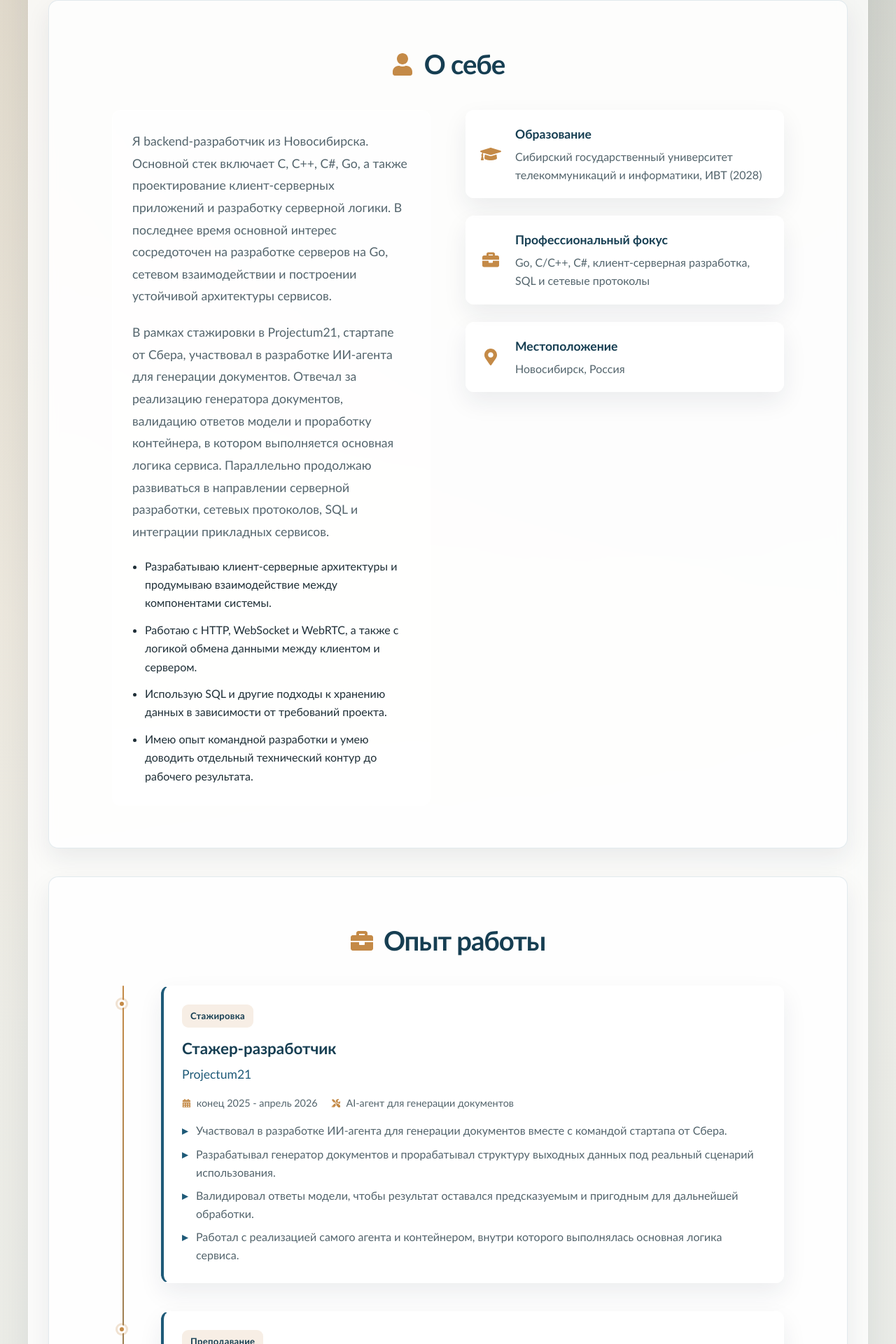
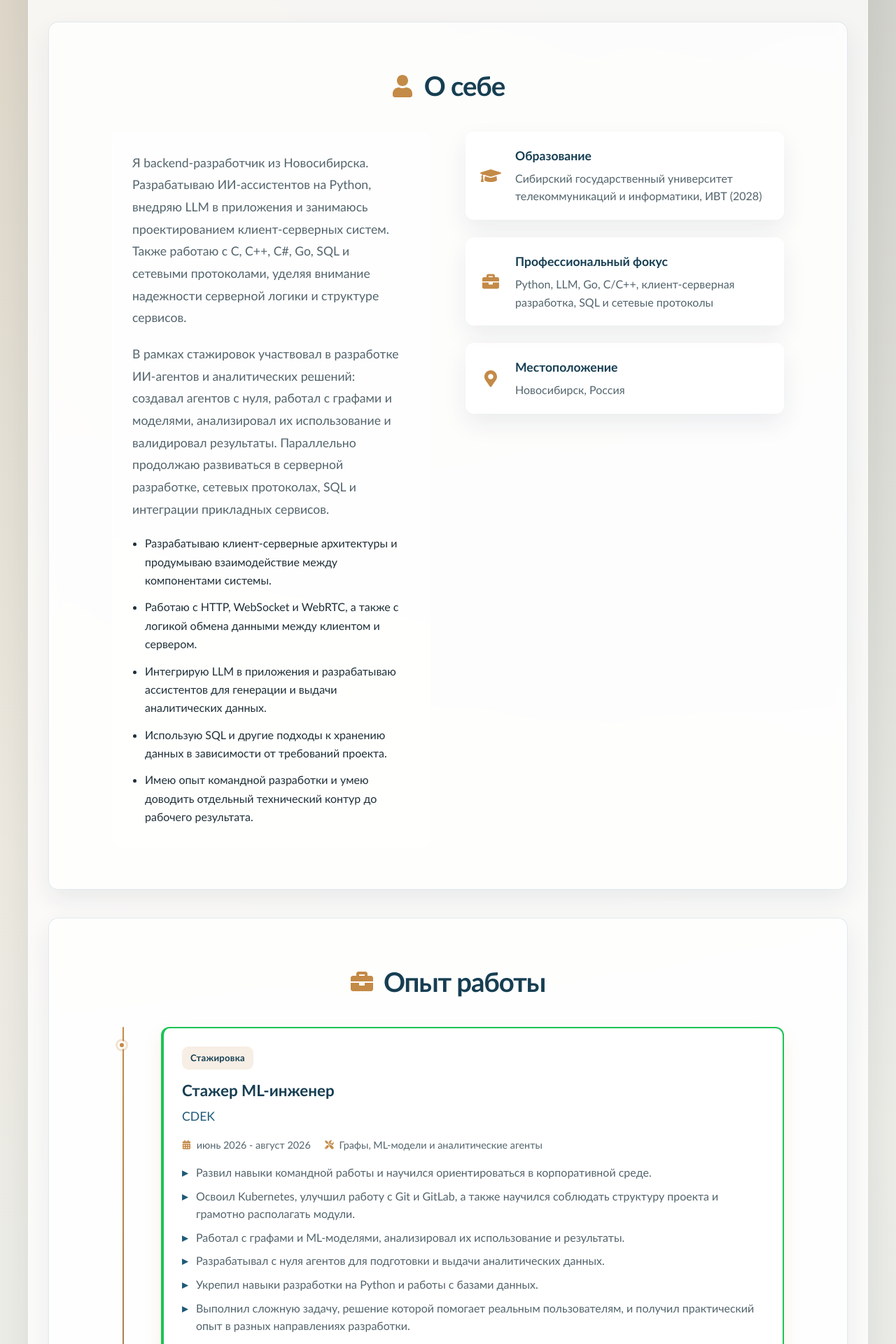
Before and after one commit to EgorTrytnev/MyResume_Site, a React (Create React App) app: page / in a window 1280 px wide. Shown: the part 696-2616 px from the top of the page at 70% size. Built offline with nearby package versions, Linux system fonts and the light colour scheme.

Commit message:
Обновил резюме

```diff
--- a/src/components/About.js
+++ b/src/components/About.js
@@ -34,23 +34,23 @@ const About = () => {
             viewport={{ once: true }}
           >
             <p className="about-text">
-              Я backend-разработчик из Новосибирска. Основной стек включает C, C++, C#, Go,
-              а также проектирование клиент-серверных приложений и разработку серверной логики.
-              В последнее время основной интерес сосредоточен на разработке серверов на Go,
-              сетевом взаимодействии и построении устойчивой архитектуры сервисов.
+              Я backend-разработчик из Новосибирска. Разрабатываю ИИ-ассистентов на Python,
+              внедряю LLM в приложения и занимаюсь проектированием клиент-серверных систем.
+              Также работаю с C, C++, C#, Go, SQL и сетевыми протоколами, уделяя внимание
+              надежности серверной логики и структуре сервисов.
             </p>
 
             <p className="about-text">
-              В рамках стажировки в Projectum21, стартапе от Сбера, участвовал в разработке
-              ИИ-агента для генерации документов. Отвечал за реализацию генератора документов,
-              валидацию ответов модели и проработку контейнера, в котором выполняется основная
-              логика сервиса. Параллельно продолжаю развиваться в направлении серверной разработки,
-              сетевых протоколов, SQL и интеграции прикладных сервисов.
+              В рамках стажировок участвовал в разработке ИИ-агентов и аналитических решений:
+              создавал агентов с нуля, работал с графами и моделями, анализировал их использование
+              и валидировал результаты. Параллельно продолжаю развиваться в серверной разработке,
+              сетевых протоколах, SQL и интеграции прикладных сервисов.
             </p>
 
             <ul className="about-points">
               <li>Разрабатываю клиент-серверные архитектуры и продумываю взаимодействие между компонентами системы.</li>
               <li>Работаю с HTTP, WebSocket и WebRTC, а также с логикой обмена данными между клиентом и сервером.</li>
+              <li>Интегрирую LLM в приложения и разрабатываю ассистентов для генерации и выдачи аналитических данных.</li>
               <li>Использую SQL и другие подходы к хранению данных в зависимости от требований проекта.</li>
               <li>Имею опыт командной разработки и умею доводить отдельный технический контур до рабочего результата.</li>
             </ul>
@@ -76,7 +76,7 @@ const About = () => {
               <FaBriefcase className="detail-icon" />
               <div className="detail-content">
                 <h4>Профессиональный фокус</h4>
-                <p>Go, C/C++, C#, клиент-серверная разработка, SQL и сетевые протоколы</p>
+                <p>Python, LLM, Go, C/C++, клиент-серверная разработка, SQL и сетевые протоколы</p>
               </div>
             </div>
 
--- a/src/components/Experience.css
+++ b/src/components/Experience.css
@@ -64,6 +64,12 @@
 .experience-content:hover {
   transform: translateY(-4px);
   box-shadow: 0 18px 32px rgba(24, 44, 58, 0.12);
+}
+
+.experience-content--featured {
+  box-shadow: 0 12px 26px rgba(196, 138, 71, 0.12);
+  border: 2px solid #1ac453;
+  border-left: 4px solid #1ac453;
 }
 
 /* Заголовок опыта */
--- a/src/components/Experience.js
+++ b/src/components/Experience.js
@@ -6,6 +6,23 @@ import './Experience.css';
 const Experience = () => {
   // Данные об опыте работы
   const experiences = [
+    {
+      id: 6,
+      company: "CDEK",
+      position: "Стажер ML-инженер",
+      period: "июнь 2026 - август 2026",
+      focus: "Графы, ML-модели и аналитические агенты",
+      tag: "Стажировка",
+      featured: true,
+      description: [
+        "Развил навыки командной работы и научился ориентироваться в корпоративной среде.",
+        "Освоил Kubernetes, улучшил работу с Git и GitLab, а также научился соблюдать структуру проекта и грамотно располагать модули.",
+        "Работал с графами и ML-моделями, анализировал их использование и результаты.",
+        "Разрабатывал с нуля агентов для подготовки и выдачи аналитических данных.",
+        "Укрепил навыки разработки на Python и работы с базами данных.",
+        "Выполнил сложную задачу, решение которой помогает реальным пользователям, и получил практический опыт в разных направлениях разработки."
+      ]
+    },
     {
       id: 1,
       company: "Projectum21",
@@ -113,7 +130,7 @@ const Experience = () => {
 
               {/* Содержимое опыта */}
               <motion.div
-                className="experience-content"
+                className={`experience-content${exp.featured ? ' experience-content--featured' : ''}`}
                 whileHover={{ scale: 1.02 }}
                 transition={{ duration: 0.3 }}
               >
--- a/src/components/Header.js
+++ b/src/components/Header.js
@@ -38,9 +38,10 @@ const Header = () => {
           <h1 className="name">Трутнев Егор</h1>
           <h2 className="title">Backend-разработчик</h2>
           <p className="description">
-            Разрабатываю клиент-серверные приложения и серверную логику, работаю с Go, C, C++,
-            C#, SQL и сетевыми протоколами HTTP, WebSocket и WebRTC. Дополнительно использую
-            LLM-интеграции в прикладных задачах, где важны структура ответа и надежная валидация.
+            Разрабатываю ИИ-ассистентов на Python и внедряю LLM в приложения. Также разрабатываю
+            серверную логику, работаю с Go, C, C++, C#, SQL и сетевыми протоколами HTTP, WebSocket
+            и WebRTC. Использую Git, GitLab и Kubernetes, уделяя внимание структуре проекта и
+            надежной валидации результатов.
           </p>
 
           <div className="focus-tags">
--- a/src/components/Skills.css
+++ b/src/components/Skills.css
@@ -24,6 +24,7 @@
 .skill-category {
   display: flex;
   flex-direction: column;
+  justify-content: flex-start;
   height: 100%;
   background: var(--surface-strong);
   border-radius: 12px;
@@ -87,7 +88,6 @@
   display: flex;
   flex-direction: column;
   gap: 20px;
-  margin-top: auto;
 }
 
 .skill-item {
--- a/src/components/Skills.js
+++ b/src/components/Skills.js
@@ -12,6 +12,7 @@ const Skills = () => {
       icon: <FaCode />,
       description: "Языки и backend-основа.",
       skills: [
+        { name: "Python", level: 86 },
         { name: "C/C++", level: 65 },
         { name: "C#", level: 60 },
         { name: "Go", level: 40 },
@@ -51,7 +52,9 @@ const Skills = () => {
       skills: [
         { name: "REST API", level: 78 },
         { name: "Контейнеризация", level: 69 },
+        { name: "Kubernetes", level: 62 },
         { name: "Git", level: 76 },
+        { name: "GitLab", level: 70 },
         { name: "Работа в команде", level: 88 }
       ]
     },
@@ -61,7 +64,6 @@ const Skills = () => {
       icon: <FaUser />,
       description: "Дополнительный рабочий контур.",
       skills: [
-        { name: "Python", level: 82 },
         { name: "Работа с LLM", level: 84 },
         { name: "Промт инженеринг", level: 78 },
         { name: "Валидация ответов модели", level: 76 }
@@ -75,6 +77,7 @@ const Skills = () => {
       skills: [
         { name: "Адаптивность", level: 75 },
         { name: "Коммуникация", level: 90 },
+        { name: "Структура проекта", level: 78 },
         { name: "Лидерство", level: 60 },
         { name: "Выстравлять себе навыки", level: 80 }
       ]
```
